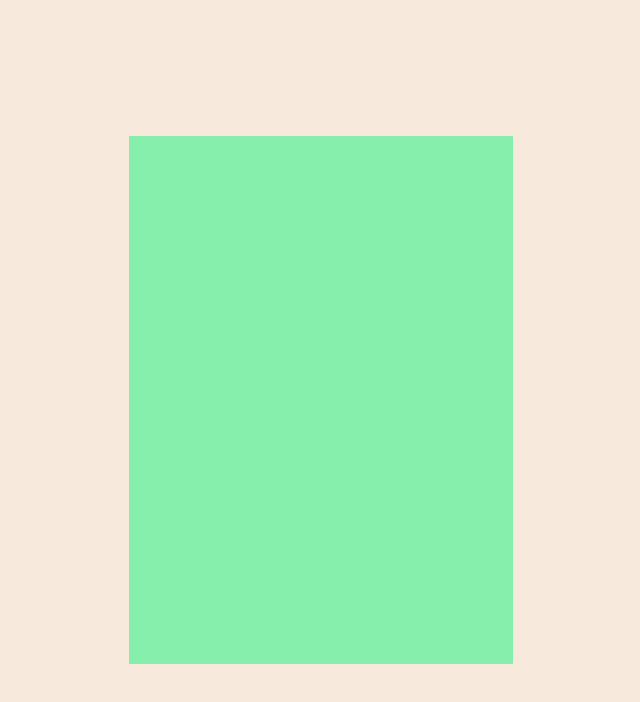
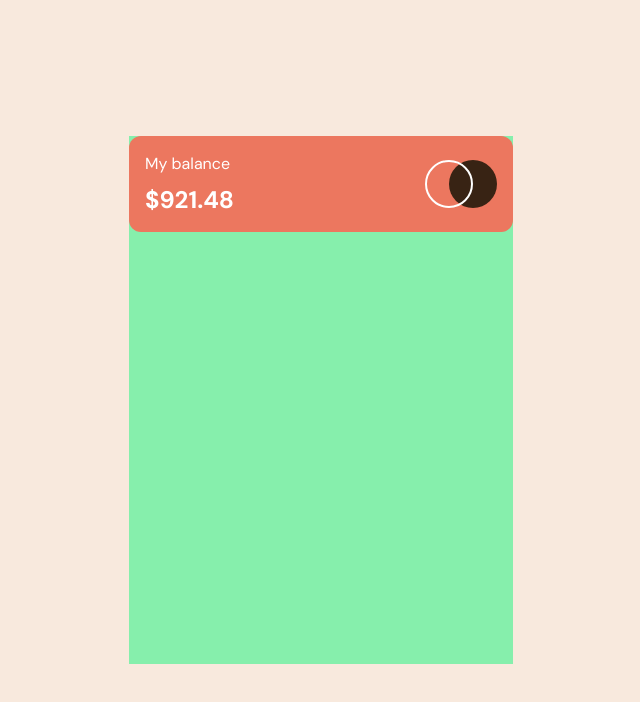
Before and after one commit to Myudro33/expenses-chart, a React (Create React App) app: page / in a window 1280 px wide. Shown: the top 702 px of the page, without its empty margins (319-959 px from the left). Built offline with nearby package versions, Linux system fonts and the light colour scheme.

Commit message:
balance component

```diff
--- a/src/App.js
+++ b/src/App.js
@@ -1,10 +1,13 @@
 import React from 'react'
+import Top from './components/Top'
 import Wrapper from './components/Wrapper'
 
 const App = () => {
   return (
     <div className='flex bg-[#f8e9dd] w-full h-screen justify-center items-center'>
-      <Wrapper></Wrapper>
+      <Wrapper>
+        <Top/>
+      </Wrapper>
     </div>
   )
 }
--- /dev/null
+++ b/src/components/Top.js
@@ -0,0 +1,16 @@
+import React from 'react'
+import logo from '../assets/logo.svg'
+
+const Top = () => {
+  return (
+    <div className='w-full p-4 h-24 bg-[#ec775f] rounded-xl flex items-center justify-between'>
+        <span className='text-white h-full flex flex-col justify-between'>
+        <p>My balance</p>
+        <h1 className='text-2xl font-semibold'>$921.48</h1>
+        </span>
+        <img src={logo} alt='logo' />
+    </div>
+  )
+}
+
+export default Top
```
